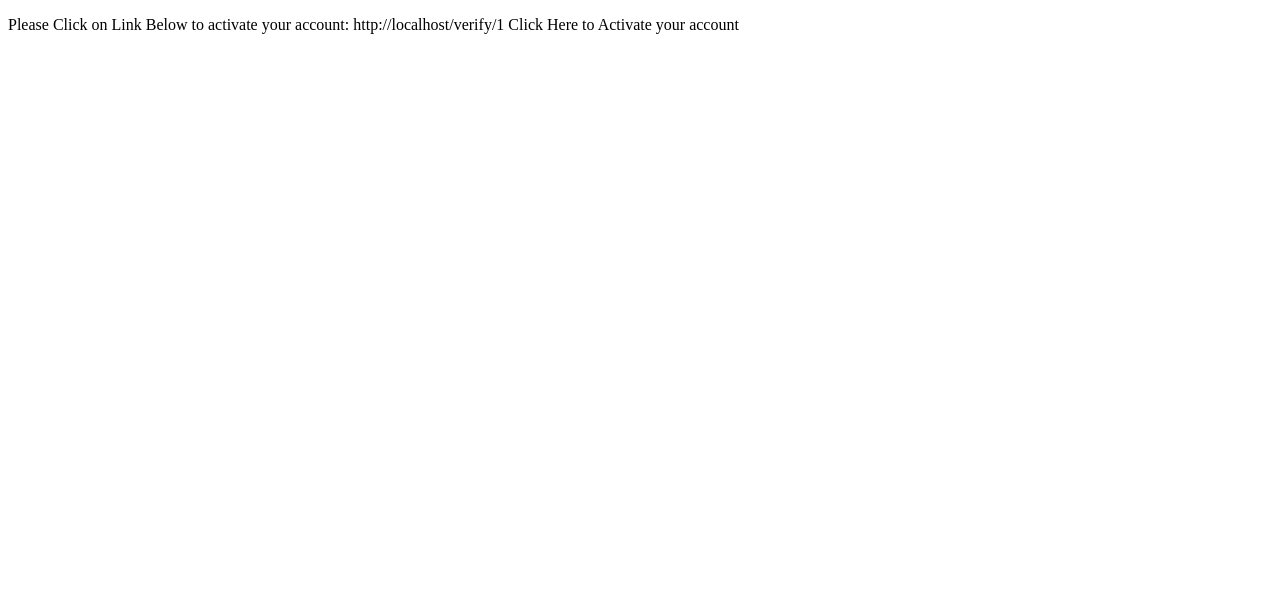
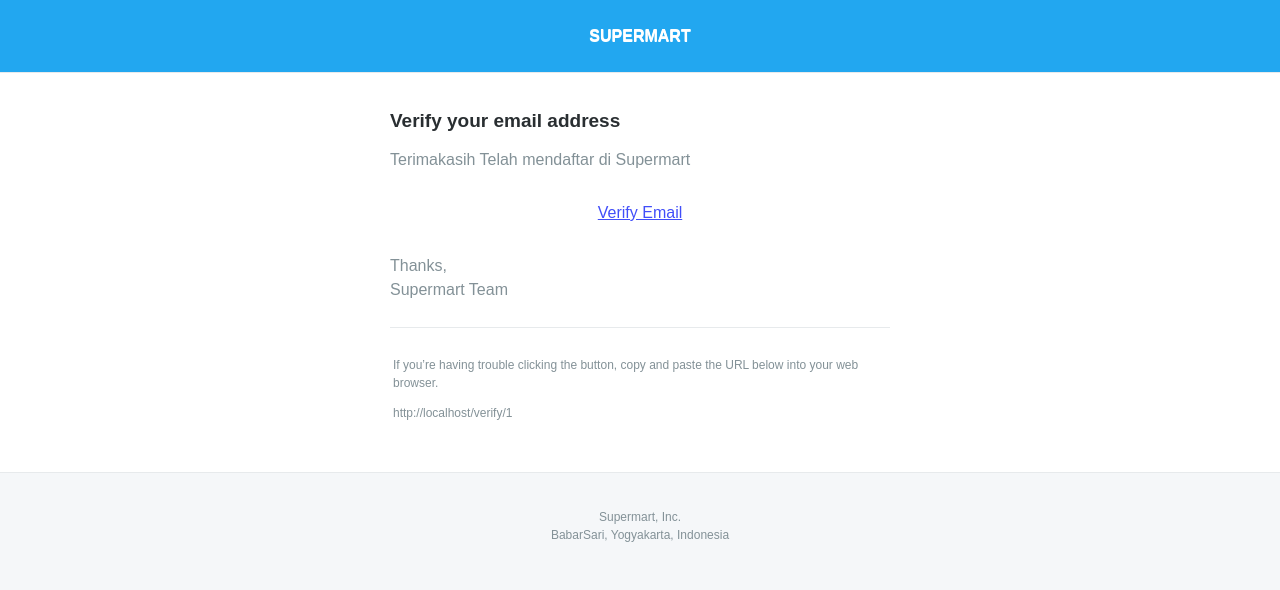
Before and after one commit to yafet22/SupermartLara, a Laravel app: template resources/views/mails/email.blade.php in a window 1280 px wide. Shown: the top 590 px of the page. Run offline with Laravel 8, Linux system fonts and the light colour scheme; the template is opened without the code that fills it, so the values that code supplies are empty; parts of the project's set-up code (start-up, migrations or seed data) failed here and were passed over.

Commit message:
Email Dihias Gan

```diff
--- a/app/Mail/UserRegistered.php
+++ b/app/Mail/UserRegistered.php
@@ -28,6 +28,6 @@ class UserRegistered extends Mailable
      */
     public function build()
     {
-        return $this->view('mails.email');
+        return $this->from('supermart.atma16@gmail.com','Supermart')->subject('Email Verification')->view('mails.email');
     }
 }
--- a/resources/js/components/index/PanelBarang.vue
+++ b/resources/js/components/index/PanelBarang.vue
@@ -353,6 +353,7 @@ export default {
             }
             catch(err){
                 console.log(err)
+                alert('Terjadi Kesalahan')
             }
         },
 
--- a/resources/js/components/layout/Register.Vue
+++ b/resources/js/components/layout/Register.Vue
@@ -48,7 +48,7 @@
                             </div>
                             <div class="row">
                                 <div class="col-md-6">
-                                    <button type="button" class="btn btn-primary" style="display: block; margin: 0 auto;">Cancel</button>
+                                   <router-link to="/login"><button type="button" class="btn btn-primary" style="display: block; margin: 0 auto;">Cancel</button></router-link>
                                 </div>
                                 <div class="col-md-6">
                                     <button type="submit" class="btn btn-success" value="Upload" id="submit" name="tambah" style="display: block; margin: 0 auto;" @click="register">Register</button>
@@ -111,6 +111,7 @@ data(){
                 await Auth.register(payload)
                 console.log('Berhasil Daftar')
                 alert('Anda Berhasil Melakukan Registrasi, Silahkan Registrasi Email Anda')
+                this.$router.push({ name : 'login'})
                 this.setInit()
             }catch(err){
                 alert('Registrasi Anda Gagal')
--- a/resources/views/mails/email.blade.php
+++ b/resources/views/mails/email.blade.php
@@ -1,15 +1,232 @@
-<!DOCTYPE html>
+<!DOCTYPE html >
 <html>
 <head>
-    <meta charset="utf-8" />
-    <meta http-equiv="X-UA-Compatible" content="IE=edge">
-    <title>Email Verification</title>
-    <meta name="viewport" content="width=device-width, initial-scale=1">
+  <meta name="viewport" content="width=device-width, initial-scale=1.0" />
+  <meta http-equiv="Content-Type" content="text/html; charset=UTF-8" />
+  <title>Verify your email address</title>
+  <style type="text/css" rel="stylesheet" media="all">
+    /* Base ------------------------------ */
+    *:not(br):not(tr):not(html) {
+      font-family: Arial, 'Helvetica Neue', Helvetica, sans-serif;
+      -webkit-box-sizing: border-box;
+      box-sizing: border-box;
+    }
+    body {
+      width: 100% !important;
+      height: 100%;
+      margin: 0;
+      line-height: 1.4;
+      background-color: #F5F7F9;
+      color: #839197;
+      -webkit-text-size-adjust: none;
+    }
+    a {
+      color: #414EF9;
+    }
+    /* Layout ------------------------------ */
+    .email-wrapper {
+      width: 100%;
+      margin: 0;
+      padding: 0;
+      background-color: #F5F7F9;
+    }
+    .email-content {
+      width: 100%;
+      margin: 0;
+      padding: 0;
+    }
+    /* Masthead ----------------------- */
+    .email-masthead {
+      padding: 25px 0;
+      background-color:#22A7F0;
+      text-align: center;
+    }
+    .email-masthead_logo {
+      max-width: 400px;
+      border: 0;
+    }
+    .email-masthead_name {
+      font-size: 16px;
+      font-weight: bold;
+      color: white;
+      text-decoration: none;
+      text-shadow: 0 1px 0 white;
+    }
+    /* Body ------------------------------ */
+    .email-body {
+      width: 100%;
+      margin: 0;
+      padding: 0;
+      border-top: 1px solid #E7EAEC;
+      border-bottom: 1px solid #E7EAEC;
+      background-color: #FFFFFF;
+    }
+    .email-body_inner {
+      width: 570px;
+      margin: 0 auto;
+      padding: 0;
+    }
+    .email-footer {
+      width: 570px;
+      margin: 0 auto;
+      padding: 0;
+      text-align: center;
+    }
+    .email-footer p {
+      color: #839197;
+    }
+    .body-action {
+      width: 100%;
+      margin: 30px auto;
+      padding: 0;
+      text-align: center;
+    }
+    .body-sub {
+      margin-top: 25px;
+      padding-top: 25px;
+      border-top: 1px solid #E7EAEC;
+    }
+    .content-cell {
+      padding: 35px;
+    }
+    .align-right {
+      text-align: right;
+    }
+    /* Type ------------------------------ */
+    h1 {
+      margin-top: 0;
+      color: #292E31;
+      font-size: 19px;
+      font-weight: bold;
+      text-align: left;
+    }
+    h2 {
+      margin-top: 0;
+      color: #292E31;
+      font-size: 16px;
+      font-weight: bold;
+      text-align: left;
+    }
+    h3 {
+      margin-top: 0;
+      color: #292E31;
+      font-size: 14px;
+      font-weight: bold;
+      text-align: left;
+    }
+    p {
+      margin-top: 0;
+      color: #839197;
+      font-size: 16px;
+      line-height: 1.5em;
+      text-align: left;
+    }
+    p.sub {
+      font-size: 12px;
+    }
+    p.center {
+      text-align: center;
+    }
+    /* Buttons ------------------------------ */
+    .button {
+      display: inline-block;
+      width: 200px;
+      background-color: #414EF9;
+      border-radius: 3px;
+      color: #ffffff;
+      font-size: 15px;
+      line-height: 45px;
+      text-align: center;
+      text-decoration: none;
+      -webkit-text-size-adjust: none;
+      mso-hide: all;
+    }
+    .button--green {
+      background-color: #28DB67;
+    }
+    .button--red {
+      background-color: #FF3665;
+    }
+    .button--blue {
+      background-color: #414EF9;
+    }
+    /*Media Queries ------------------------------ */
+    @media only screen and (max-width: 600px) {
+      .email-body_inner,
+      .email-footer {
+        width: 100% !important;
+      }
+    }
+    @media only screen and (max-width: 500px) {
+      .button {
+        width: 100% !important;
+      }
+    }
+  </style>
 </head>
 <body>
-    <p>
-    Please Click on Link Below to activate your account:
-    {{ route('verifemail',$user->kode) }} Click Here to Activate your account
-    </p>
+  <table class="email-wrapper" width="100%" cellpadding="0" cellspacing="0">
+    <tr>
+      <td align="center">
+        <table class="email-content" width="100%" cellpadding="0" cellspacing="0">
+          <!-- Logo -->
+          <tr>
+            <td class="email-masthead">
+              <a class="email-masthead_name">SUPERMART</a>
+            </td>
+          </tr>
+          <!-- Email Body -->
+          <tr>
+            <td class="email-body" width="100%">
+              <table class="email-body_inner" align="center" width="570" cellpadding="0" cellspacing="0">
+                <!-- Body content -->
+                <tr>
+                  <td class="content-cell">
+                    <h1>Verify your email address</h1>
+                    <p>Terimakasih Telah mendaftar di Supermart</p>
+                    <!-- Action -->
+                    <table class="body-action" align="center" width="100%" cellpadding="0" cellspacing="0">
+                      <tr>
+                        <td align="center">
+                          <div>
+                            <a href="{{ route('verifemail',$user->kode) }}">Verify Email</a>
+                          </div>
+                        </td>
+                      </tr>
+                    </table>
+                    <p>Thanks,<br>Supermart Team</p>
+                    <!-- Sub copy -->
+                    <table class="body-sub">
+                      <tr>
+                        <td>
+                          <p class="sub">If you’re having trouble clicking the button, copy and paste the URL below into your web browser.
+                          </p>
+                          <p class="sub">{{ route('verifemail',$user->kode) }}</p>
+                        </td>
+                      </tr>
+                    </table>
+                  </td>
+                </tr>
+              </table>
+            </td>
+          </tr>
+          <tr>
+            <td>
+              <table class="email-footer" align="center" width="570" cellpadding="0" cellspacing="0">
+                <tr>
+                  <td class="content-cell">
+                    <p class="sub center">
+                      Supermart, Inc.
+                      <br>BabarSari, Yogyakarta, Indonesia
+                    </p>
+                  </td>
+                </tr>
+              </table>
+            </td>
+          </tr>
+        </table>
+      </td>
+    </tr>
+  </table>
 </body>
 </html>
```
Also changed, not shown: public/js/app.js.
